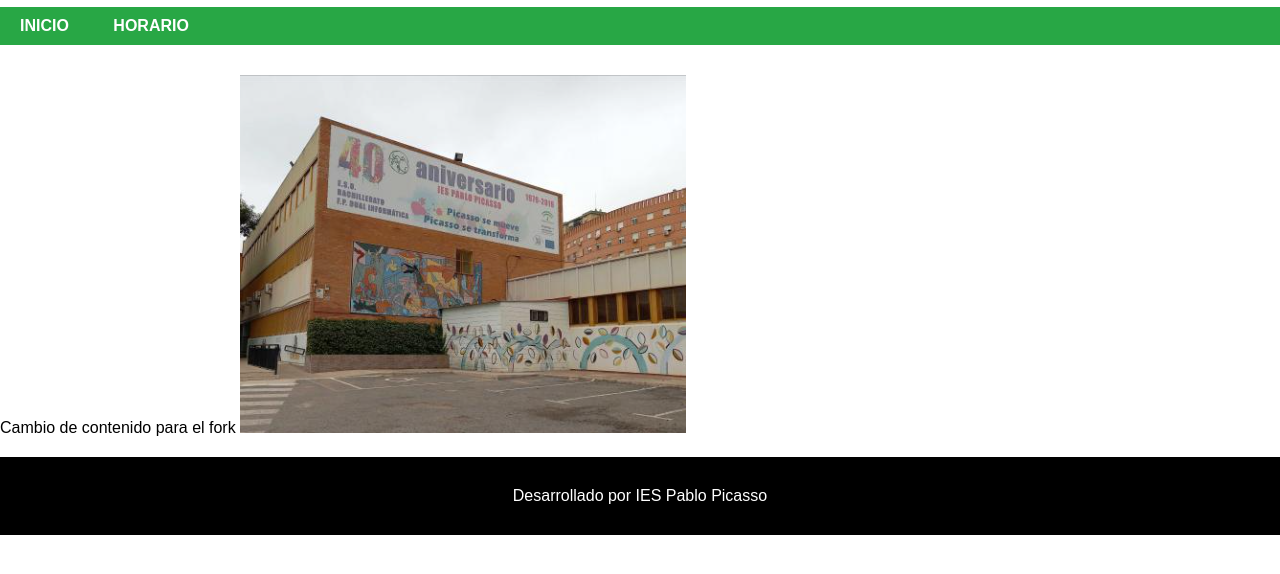
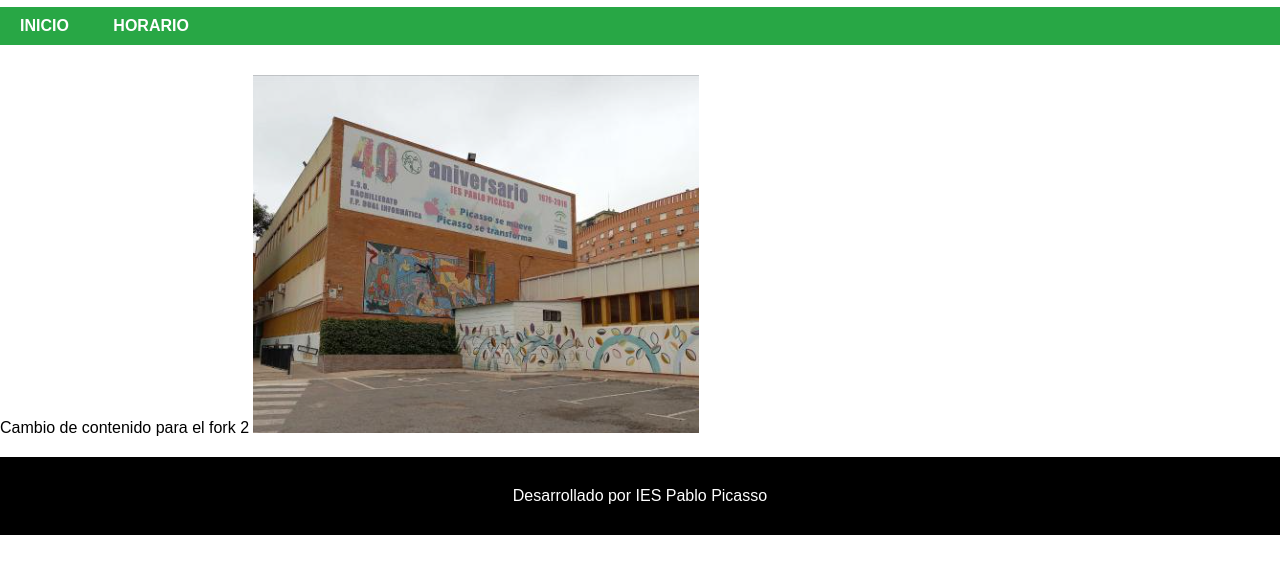
Before and after one commit to Tr1stan21/Act3GIT_HugodelaTorreGilVS, a plain HTML site: page index.html in a window 1280 px wide. Shown: the part 82-656 px from the top of the page. Drawn offline with Linux system fonts and the light colour scheme.

Commit message:
Update index.html

```diff
--- a/index.html
+++ b/index.html
@@ -19,7 +19,7 @@
     </header>
 
     <main>
-        Cambio de contenido para el fork
+        Cambio de contenido para el fork 2
         <img src="./images/Captura de pantalla 2024-11-27 215029.png" alt="ERROR">
     </main>
 
```
